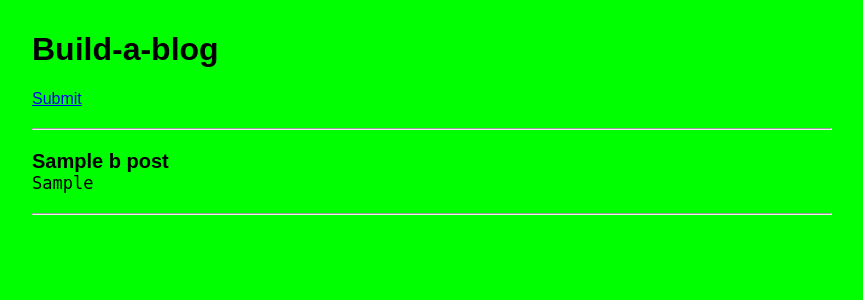
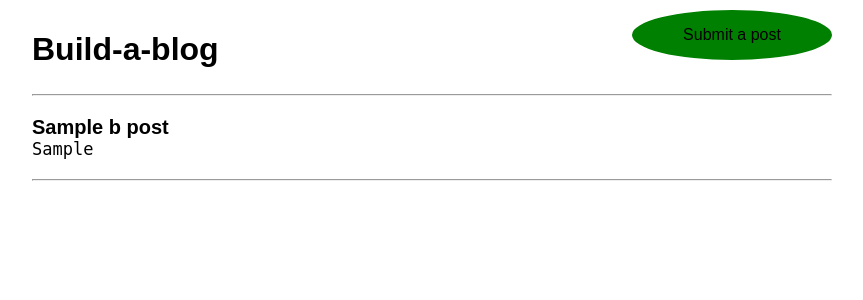
Before and after one commit to DogBytesGit/build-a-blog, a Python web app: template templates/main.html in a window 1280 px wide. Shown: the top 300 px of the page, without its empty margins (208-1071 px from the left). Run offline with Jinja, Linux system fonts and the light colour scheme; the template is opened without the code that fills it: most values are stand-ins (such as "Sample title", 1, 10 or a date in 2020).

Commit message:
fixed post page and moved submit

```diff
--- a/main.py
+++ b/main.py
@@ -44,7 +44,8 @@ class MainPage(Handler):
 class PostPage(Handler):
 
     def render_submission(self, title="", bPost="", error=""):
-        self.render("submission.html")
+        #Added title, bPost and error to line below on 2/12
+        self.render("submission.html", title=title, bPost=bPost, error=error)
 
     def get(self):
         #responds to the 'get' when webpage is requested
@@ -62,9 +63,10 @@ class PostPage(Handler):
             p.put()
             #when finished redirect to main page
             self.redirect("/")
+
         else:
             error = "We need both a title and some text!"
-            self.render_submission(title, bPost, error)
+            self.render_submission(title = title, bPost = bPost, error = error)
 
 
 
--- a/templates/main.html
+++ b/templates/main.html
@@ -7,7 +7,6 @@
 
 	<style type="text/css">
 	body {
-		background-color: lime;
 		font-family: sans-serif;
 		width: 800px;
 		margin: 0 auto;
@@ -16,7 +15,13 @@
 
 	h1 {
 		font-color: blue;
+		float: left;
 	}
+
+	p.clear {
+		clear: both;
+	}
+
 	hr {
 		margin: 20px auto;
 	}
@@ -30,12 +35,24 @@
 		margin: 0;
 		font-size: 17px;
 	}
+
+	.but {
+		float: right;
+		width: 200px;
+		height: 50px;
+		font-size: 16px;
+		border-radius: 50%;
+		background-color: green;
+		border: 4px solid green;
+	}
+
 	</style>
 
 	<body>
 	<h1>Build-a-blog</h1>
-    <a href="/post">Submit</a>
+    <a href="/post"><button class="but" type="button">Submit a post</button></a>
 	<form>
+	<p class="clear"></p>
 	<hr>
 	{% for bPost in bPosts %}
 		<div class="post">
```
Also changed, not shown: 1 other file.
